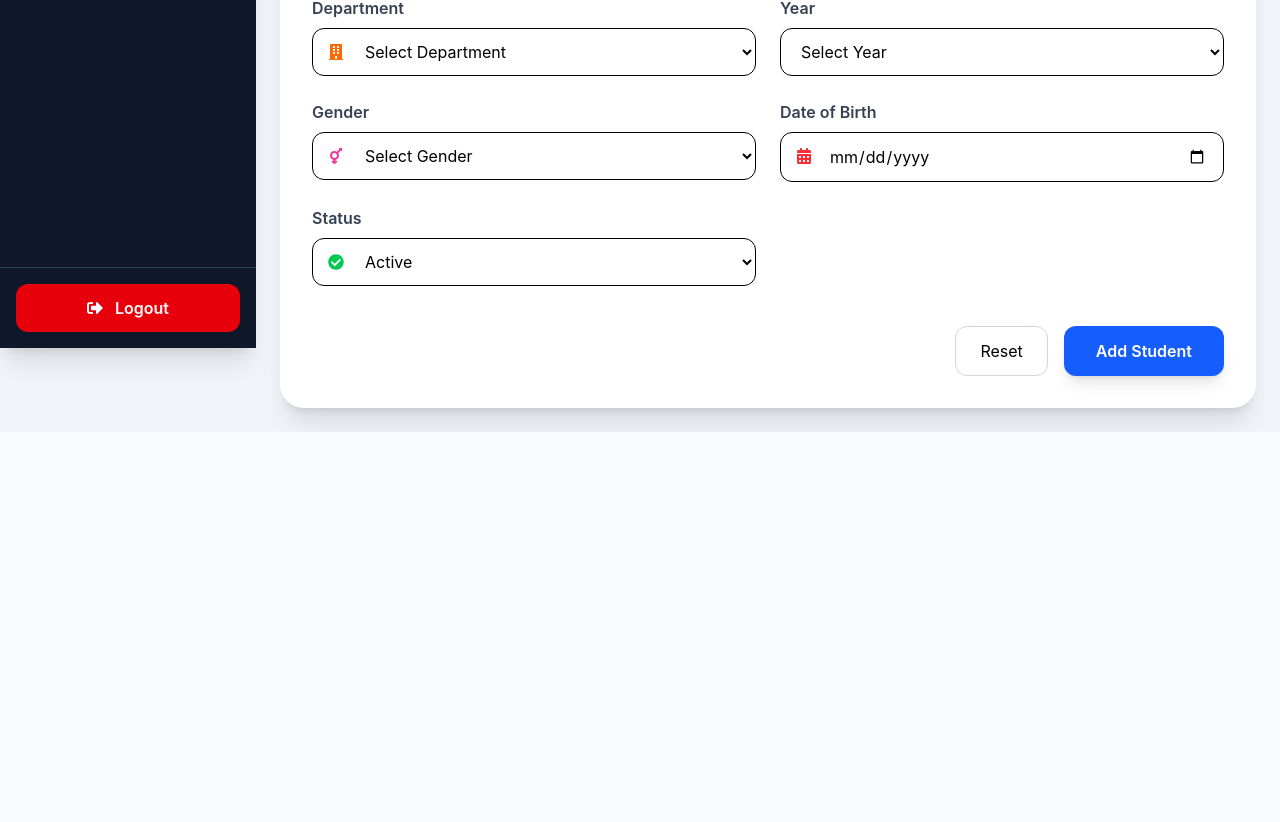
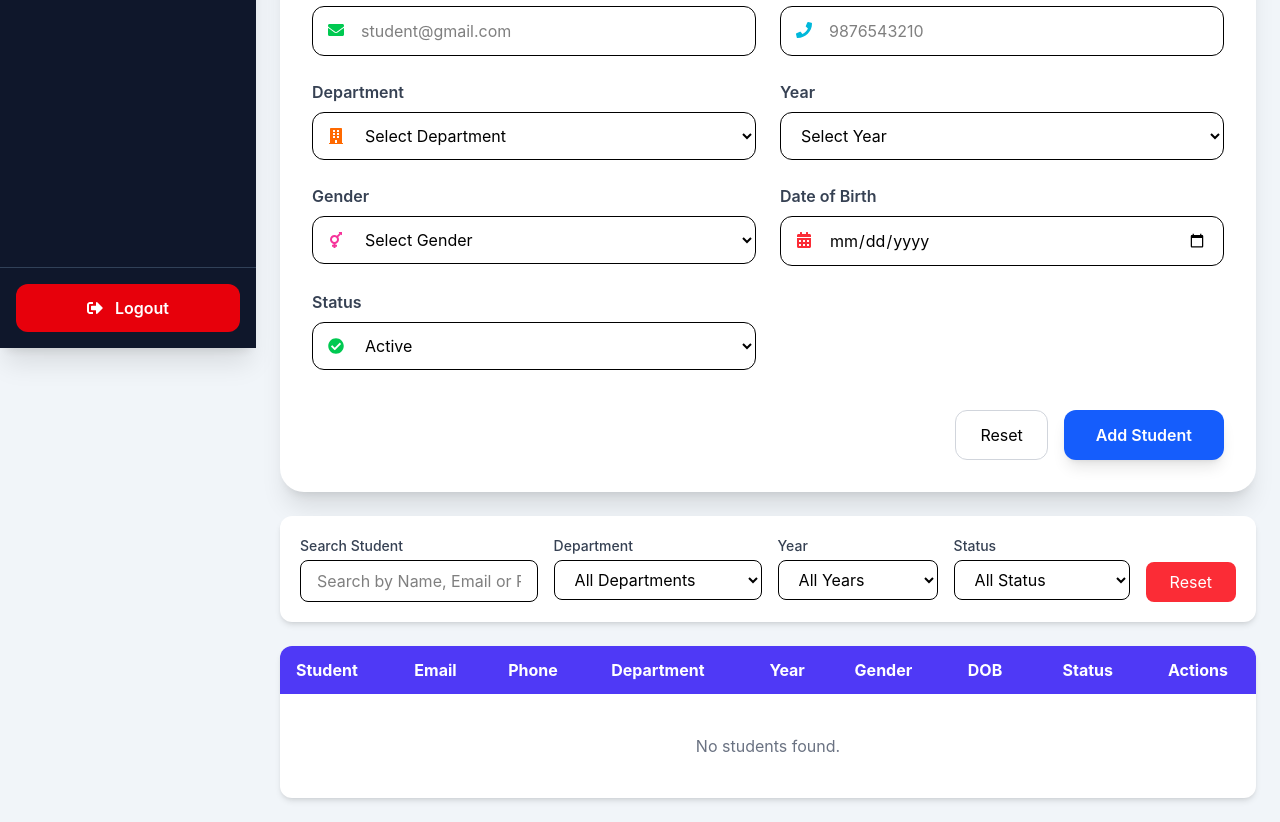
Before and after one commit to joshiyajaya-bit/System-Management, a React (Vite) app: page /students in a window 1280 px wide. Shown: the part 452-1274 px from the top of the page. Before the commit the page ends 884 px from the top, so only its background shows below. Built offline with nearby package versions, Linux system fonts and the light colour scheme; sample sign-in values are in the browser's storage.

Commit message:
stu changes

```diff
--- a/src/pages/stu.jsx
+++ b/src/pages/stu.jsx
@@ -1,14 +1,179 @@
+import { useState } from "react";
+
 import StudentForm from "../components/StudentForm";
+import StudentFilters from "../components/StudentFilters";
+import StudentTable from "../components/StudentTable";
+import StudentPagination from "../components/StudentPagination";
+import StudentModal from "../components/StudentModal";
+
+import studentsData from "../students/students.json";
 
 export default function Students() {
+  const [students, setStudents] = useState(studentsData);
+
+  const [searchTerm, setSearchTerm] = useState("");
+  const [department, setDepartment] = useState("");
+  const [year, setYear] = useState("");
+  const [status, setStatus] = useState("");
+
+  const [selectedStudent, setSelectedStudent] = useState(null);
+  const [modalOpen, setModalOpen] = useState(false);
+  const [mode, setMode] = useState("view");
+
+  const [currentPage, setCurrentPage] = useState(1);
+
+  const studentsPerPage = 10;
+
+  // Add Student
   const handleAddStudent = (student) => {
-    console.log(student);
-    // Later you'll save it to JSON server or your API
+    setStudents([
+      {
+        ...student,
+        id: Date.now(),
+      },
+      ...students,
+    ]);
   };
+
+  // View Student
+  const handleView = (student) => {
+    setSelectedStudent(student);
+    setMode("view");
+    setModalOpen(true);
+  };
+
+  // Edit Student
+  const handleEdit = (student) => {
+    setSelectedStudent(student);
+    setMode("edit");
+    setModalOpen(true);
+  };
+
+  // Save Student
+  const handleSave = (updatedStudent) => {
+    setStudents(
+      students.map((student) =>
+        student.id === updatedStudent.id
+          ? updatedStudent
+          : student
+      )
+    );
+  };
+
+  // Delete Student
+  const handleDelete = (id) => {
+    if (window.confirm("Delete this student?")) {
+      setStudents(
+        students.filter((student) => student.id !== id)
+      );
+    }
+  };
+
+  // Filtering
+  const filteredStudents = students.filter((student) => {
+
+    const search =
+      student.name
+        ?.toLowerCase()
+        .includes(searchTerm.toLowerCase()) ||
+      student.email
+        ?.toLowerCase()
+        .includes(searchTerm.toLowerCase()) ||
+      student.phone
+        ?.includes(searchTerm);
+
+    const dept =
+      department === "" ||
+      student.dept === department ||
+      student.department === department;
+
+    const yr =
+      year === "" ||
+      String(student.year) === year;
+
+    const sts =
+      status === "" ||
+      student.status === status;
+
+    return search && dept && yr && sts;
+  });
+
+  // Pagination
+  const totalPages = Math.ceil(
+    filteredStudents.length / studentsPerPage
+  );
+
+  const start = (currentPage - 1) * studentsPerPage;
+
+  const currentStudents =
+    filteredStudents.slice(
+      start,
+      start + studentsPerPage
+    );
 
   return (
     <div className="space-y-6">
-      <StudentForm onAddStudent={handleAddStudent} />
+
+      {/* Heading */}
+
+      <div>
+
+        <h1 className="text-3xl font-bold text-slate-800">
+          Student Management
+        </h1>
+
+        <p className="text-gray-500">
+          Add, Edit, Search and Manage Students
+        </p>
+
+      </div>
+
+      {/* Form */}
+
+      <StudentForm
+        onAddStudent={handleAddStudent}
+      />
+
+      {/* Filters */}
+
+      <StudentFilters
+        searchTerm={searchTerm}
+        setSearchTerm={setSearchTerm}
+        department={department}
+        setDepartment={setDepartment}
+        year={year}
+        setYear={setYear}
+        status={status}
+        setStatus={setStatus}
+      />
+
+      {/* Table */}
+
+      <StudentTable
+        students={currentStudents}
+        onView={handleView}
+        onEdit={handleEdit}
+        onDelete={handleDelete}
+      />
+
+      {/* Pagination */}
+
+      <StudentPagination
+        currentPage={currentPage}
+        totalPages={totalPages}
+        onPageChange={setCurrentPage}
+      />
+
+      {/* Modal */}
+
+      <StudentModal
+        isOpen={modalOpen}
+        onClose={() => setModalOpen(false)}
+        student={selectedStudent}
+        mode={mode}
+        onSave={handleSave}
+      />
+
     </div>
   );
 }
```
